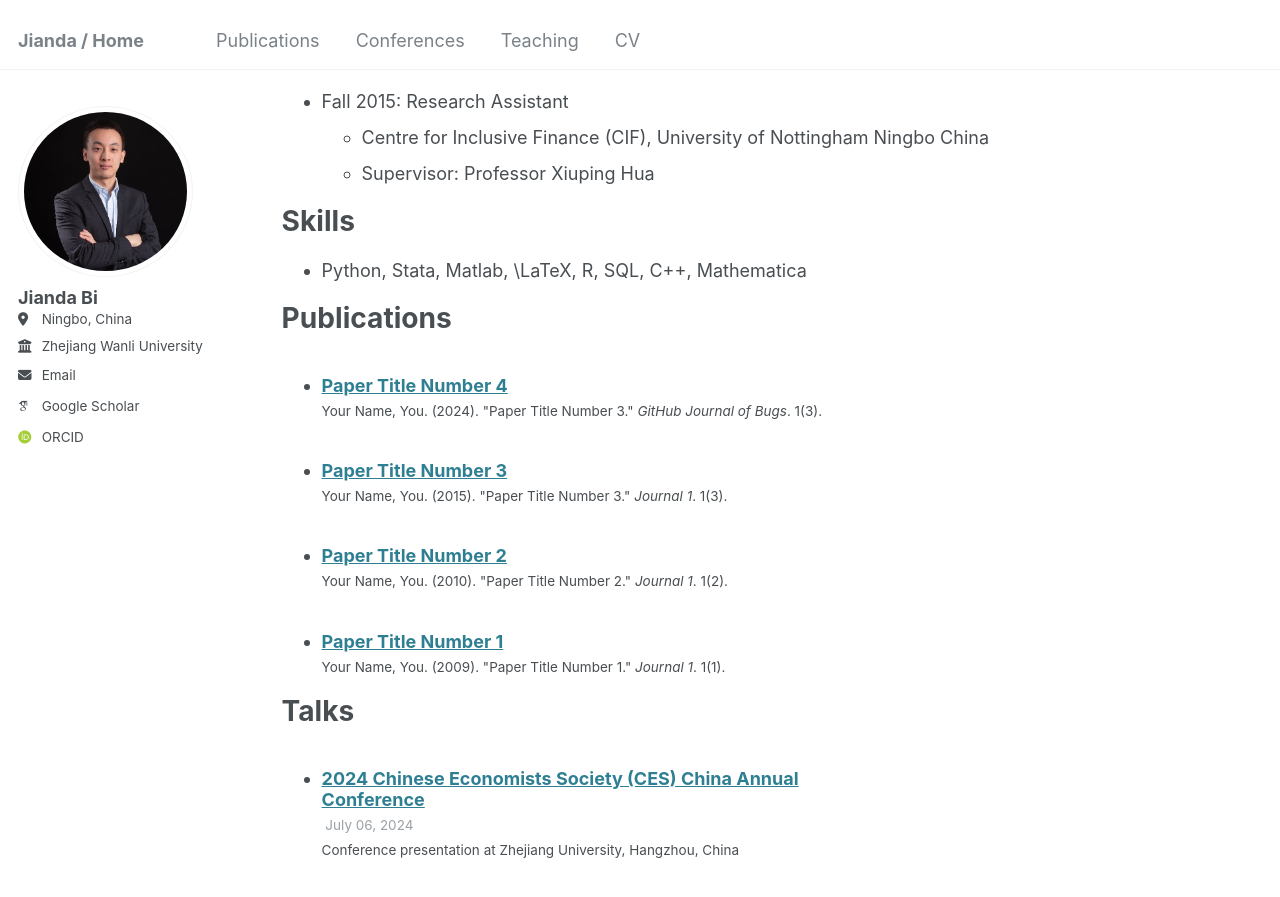
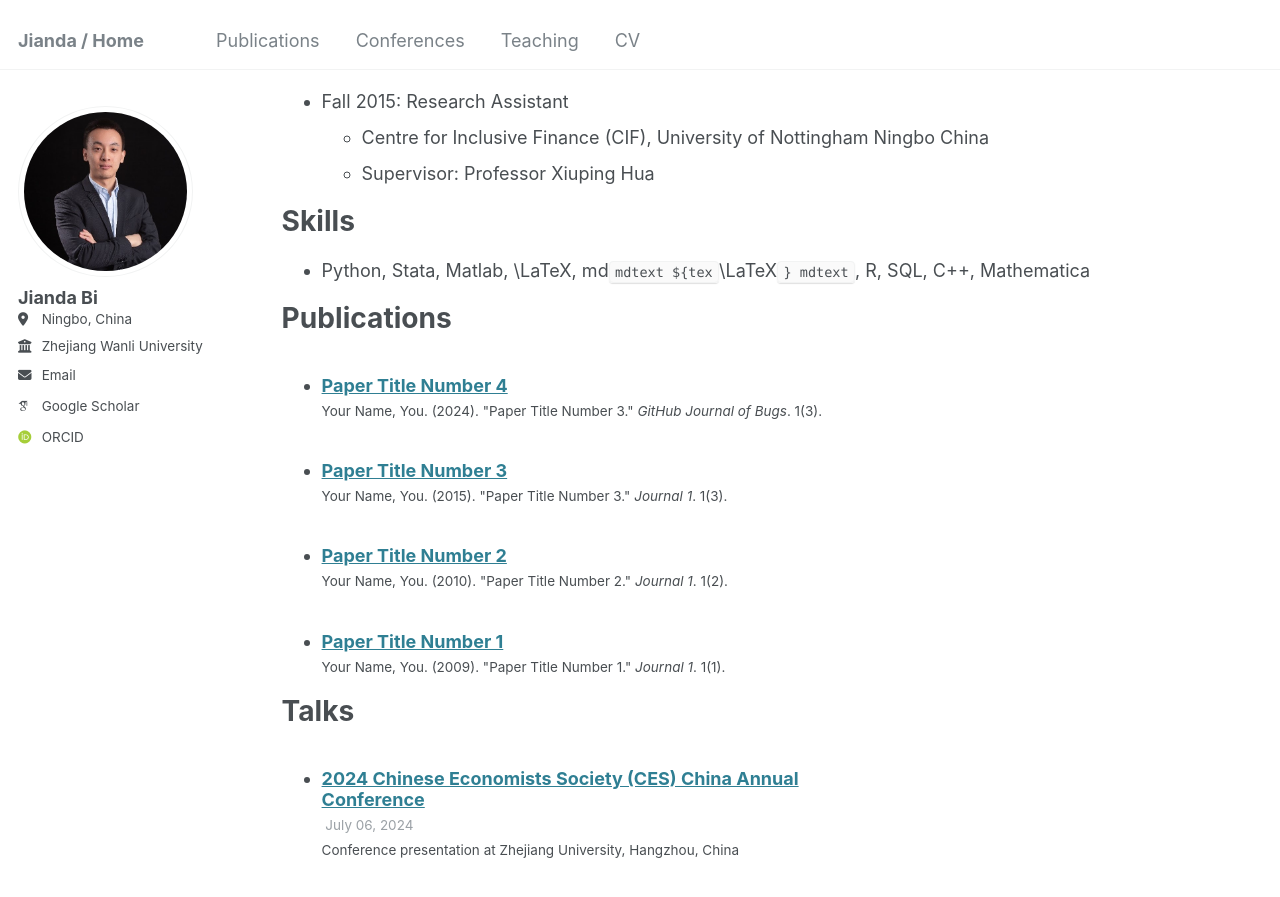
Before and after one commit to JiandaBi/Jianda.github.io, a Jekyll site: the page built from _pages/cv.md, in a window 1280 px wide and 900 px high, scrolled down 335 px. Shown: the top 897 px of the window. Built offline with Jekyll 4.4.1, drawn with Linux system fonts in a browser that asks for light colours; some web fonts are replaced.

Commit message:
Update cv.md

```diff
--- a/_pages/cv.md
+++ b/_pages/cv.md
@@ -35,7 +35,7 @@ Work experience
 
 Skills
 ======
-* Python, Stata, Matlab,  \LaTeX, R, SQL,  C++, Mathematica
+* Python, Stata, Matlab,  \LaTeX, md`mdtext ${tex`\LaTeX`} mdtext`, R, SQL,  C++, Mathematica
 
 Publications
 ======
```
